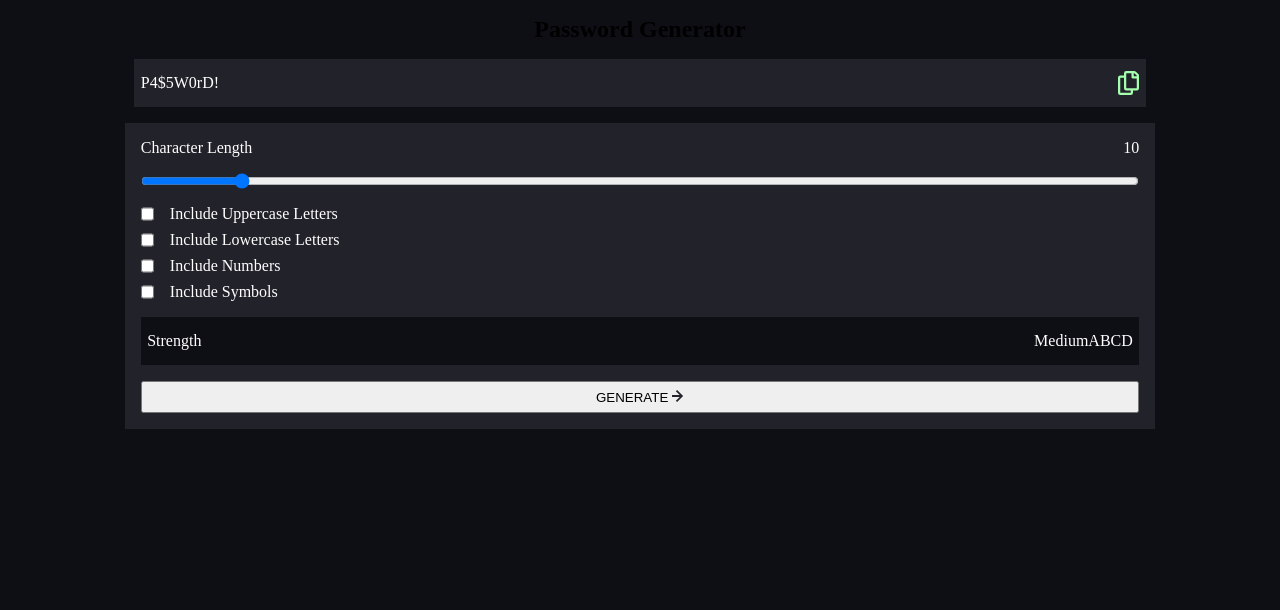
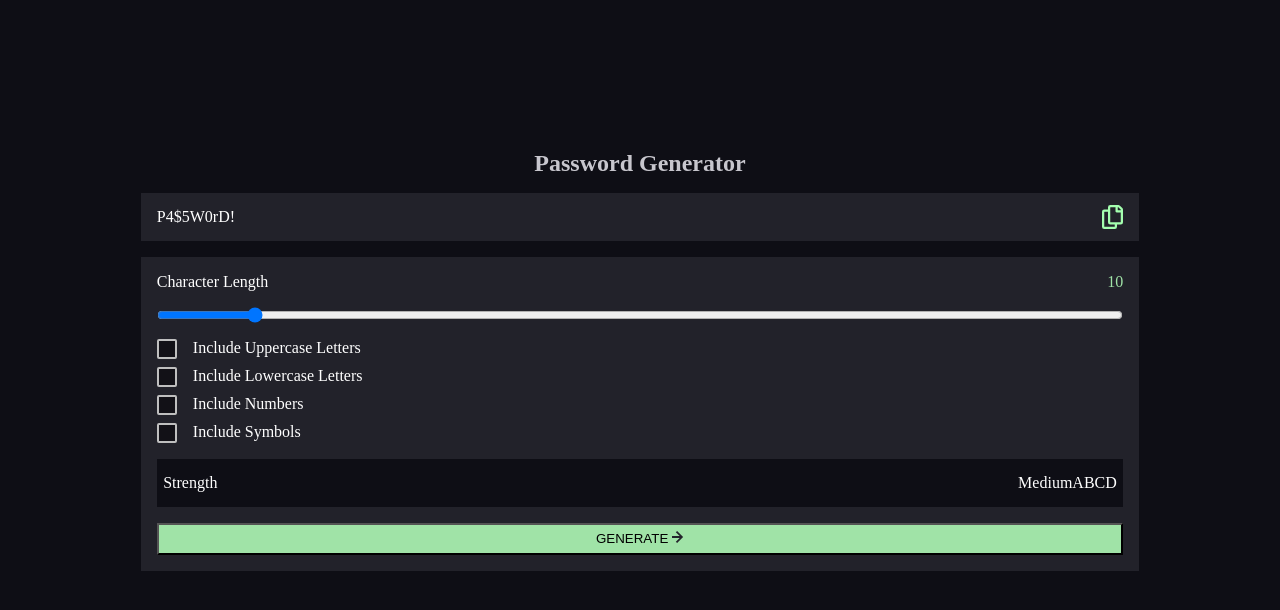
Before and after one commit to abdiabduljebar16-ship-it/password-generator-app, a plain HTML site: page starter-code/index.html in a window 1280 px wide. Drawn offline with Linux system fonts and the light colour scheme.

Commit message:
Enhance checkbox styles and layout for password options in HTML and CSS

```diff
--- a/starter-code/index.html
+++ b/starter-code/index.html
@@ -27,19 +27,19 @@
       </div>
       <input type="range" id="length" min="4" max="25" value="6" />
       <div class="uppercaseContainer">
-        <input type="checkbox" name="" id="uppercase" />
+        <input type="checkbox" name="" id="uppercase" class="check" />
         <p>Include Uppercase Letters</p>
       </div>
       <div class="lowercaseContainer">
-        <input type="checkbox" name="" id="lowercase" />
+        <input type="checkbox" name="" id="lowercase" class="check" />
         <p>Include Lowercase Letters</p>
       </div>
       <div class="numbersContainer">
-        <input type="checkbox" name="" id="numbers" />
+        <input type="checkbox" name="" id="numbers" class="check" />
         <p>Include Numbers</p>
       </div>
       <div class="symbolsContainer">
-        <input type="checkbox" name="" id="symbols" />
+        <input type="checkbox" name="" id="symbols" class="check" />
         <p>Include Symbols</p>
       </div>
       <div class="strengthTester">
--- a/starter-code/style.css
+++ b/starter-code/style.css
@@ -1,5 +1,6 @@
 * {
     margin: 0;
+    box-sizing: border-box;
 }
 body {
     padding: 1rem;
@@ -9,9 +10,14 @@ body {
     align-items: center;
     background-color: hsl(240, 20%, 7%);
     align-items: center;
+    height: 90vh;
 }
 h2 {
     text-align: center;
+    color: hsl(250, 6%, 79%);
+}
+.passwordLength {
+    color: hsl(126, 55%, 76%);
 }
 .passwordContainer {
     width: 80%;
@@ -21,7 +27,7 @@ h2 {
     background-color: hsl(240, 10%, 15%);
     color: white;
     height: 3rem;
- padding: 0 0.4rem;
+    padding: 1rem;
     align-items: center;
 }
 .card {
@@ -40,7 +46,35 @@ h2 {
     width: 100%;
     justify-self: center;
     margin-bottom: 1rem;
+    background-color: hsl(126, 55%, 76%);
 }
+.check {
+  appearance: none;
+  width: 20px;
+  height: 20px;
+  background: hsl(250, 15%, 8%);
+  border: 2px solid hsl(0, 0%, 75%);
+  border-radius: 2px;
+  cursor: pointer;
+}
+
+.check:checked {
+  background: hsl(126, 55%, 76%);
+  border-color: hsl(126, 55%, 76%);
+  position: relative;
+}
+
+.check:checked::after {
+  content: "✓";
+  color: hsl(252, 22%, 5%);
+  font-size: 16px;
+  font-weight: bold;
+
+  position: absolute;
+  left: 2px;
+  top: -1px;
+}
+
 .strengthTester {
     display: flex;
     justify-content: space-between;
@@ -53,6 +87,7 @@ h2 {
 .generate {
     width: 100%;
     height: 2rem;
+    background-color: hsl(126, 55%, 76%);;
 }
 .strengthBox {
     display: flex;
```
Lines whose indentation alone changed are shown as unchanged.
